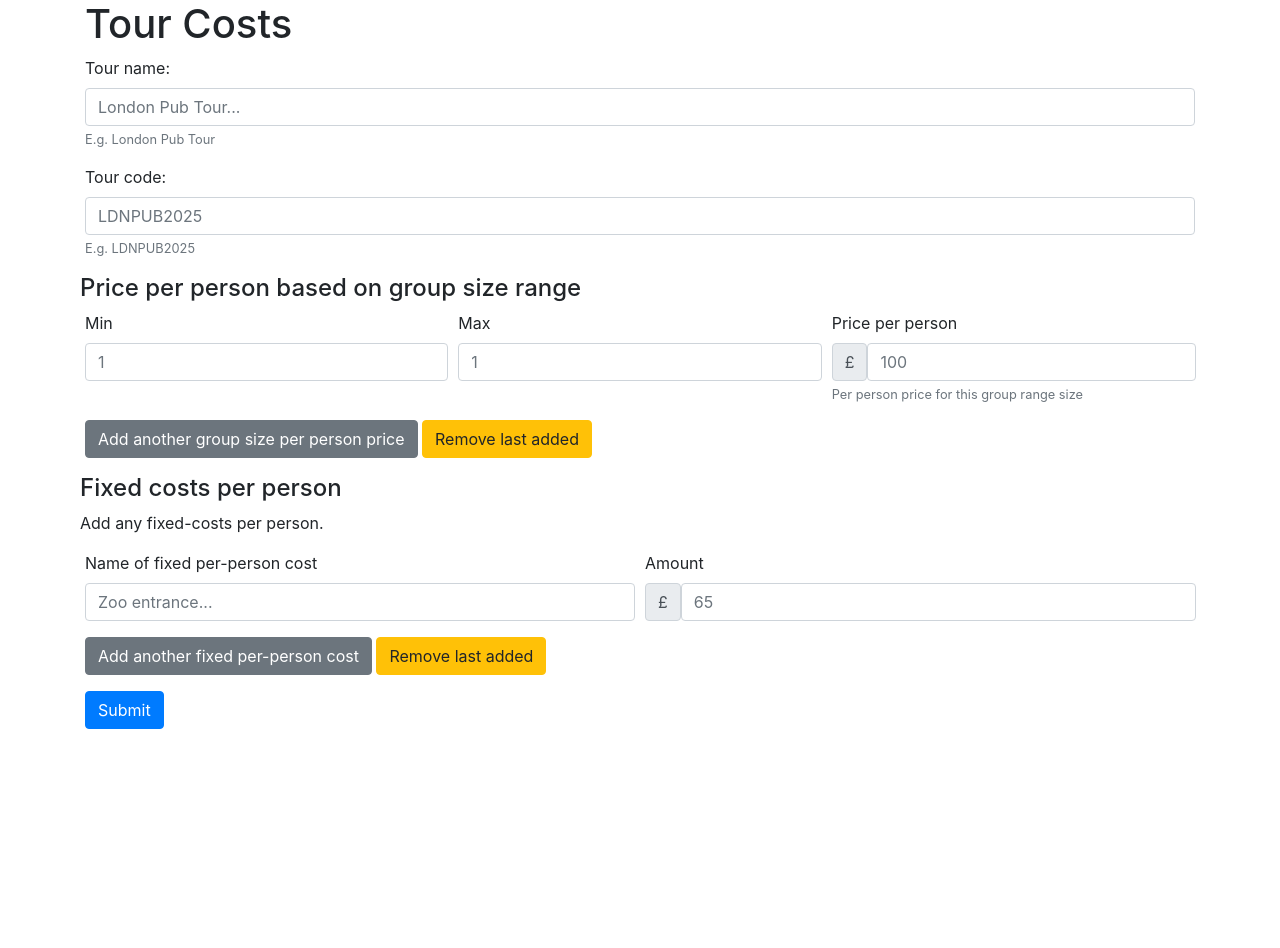
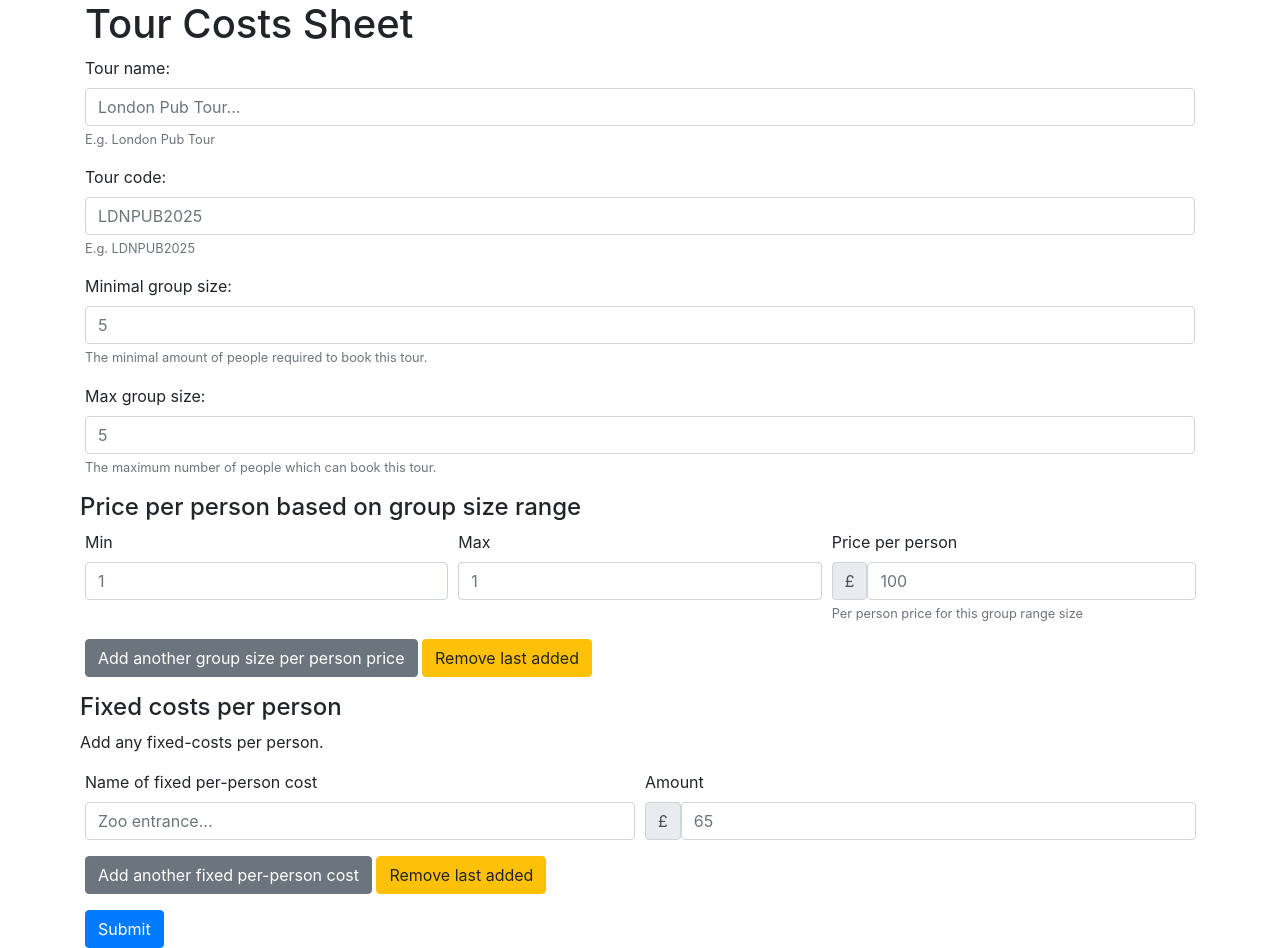
Before and after one commit to KarmaComputing/group-booking-calculator, a Flask app: page / in a window 1280 px wide. Before the commit the page ends 729 px from the top, so only its background shows below. Run offline with Flask 3, Linux system fonts and the light colour scheme; some libraries are stand-ins or nearby versions.

Commit message:
minimal add/store/list tours

```diff
--- a/app.py
+++ b/app.py
@@ -1,5 +1,7 @@
-from flask import Flask, render_template, flash, request
+from flask import Flask, render_template, flash, request, redirect, url_for, jsonify
 import secrets
+import json
+import pickle
 
 """
 
@@ -32,13 +34,10 @@ tour = {
 def calculate_cost_per_person(tour, number_of_people):
     total_cost = 0
     fixed_costs = 0
-    # Honour the max/min people allowed on a tour
-    assert number_of_people <= tour["pricing_rules"]["max_people"]
-    assert number_of_people >= tour["pricing_rules"]["min_people"]
 
     # Calculate the fixed costs
     for fixed_cost in tour["pricing_rules"]["fix_costs_per_person"]:
-        fixed_costs += fixed_cost["amount"]
+        fixed_costs += int(fixed_cost["amount"])
         print(
             f"Adding fixed_cost {fixed_cost['name']}: £{fixed_cost['amount']}"
         )  # noqa: E501
@@ -73,24 +72,100 @@ def calculate_cost_per_person(tour, number_of_people):
 app = Flask(__name__)
 app.secret_key = secrets.token_hex()
 
+# Load previously pickled tours if present
+try:
+    fp = open("tours-pickle", mode="rb")
+    tours = pickle.load(fp)
+    tours = json.loads(tours)
+except (FileNotFoundError, EOFError):
+    print("picke file is FileNotFoundError or EOFError. Writing empty tours list")
+    with open("tours-pickle", mode="wb") as fp:
+        stub = json.dumps([])
+        pickle.dump(stub, fp)
+except Exception as e:
+    print(f"Error pickle {e}")
+
+
+def save_tours_to_pickle_file(tours):
+    # TODO assure structure
+    with open("tours-pickle", mode="wb") as fp:
+        pickle.dump(json.dumps(tours), fp)
+
 
 @app.route("/")
 def index():
     return render_template("admin.html")
 
 
+@app.route("/tours")
+def list_tours():
+    return render_template("list-tours.html", tours=tours)
+
+
 @app.route("/api/tour", methods=["POST"])
 def add_tour():
     # Get tour name
     tour_name = request.form.get("tour_name")
+    tour_code = request.form.get("tour_code")
+    min_people = request.form.get("min_people")
+    max_people = request.form.get("max_people")
+
     # Get fixed costs per person
-    for fixed_per_person_cost_name in request.form.getlist(
+    fixed_per_person_cost_names = request.form.getlist(
         "fixed_per_person_cost_name"
-    ):
-        print(fixed_per_person_cost_name)
-    for fixed_per_person_cost_amount in request.form.getlist(
+    )  # noqa: E501
+    fixed_per_person_cost_amounts = request.form.getlist(
         "fixed_per_person_cost_amount"
-    ):
-        print(fixed_per_person_cost_amount)
+    )  # noqa: E501
+
+    fix_costs_per_person = dict(
+        zip(fixed_per_person_cost_names, fixed_per_person_cost_amounts)
+    )
+    print(f"fix_costs_per_person are {fix_costs_per_person}")
+
+    fix_costs_per_person = [
+        {"name": fixed_pp_cost_name, "amount": fixed_pp_cost_amount}
+        for fixed_pp_cost_name, fixed_pp_cost_amount in zip(
+            fixed_per_person_cost_names, fixed_per_person_cost_amounts
+        )
+    ]
+
+    # Get prices per person group size ranges
+    min_people_group_size_prices = request.form.getlist(
+        "min_people_group_size_price"
+    )  # noqa: E501
+
+    max_people_group_size_prices = request.form.getlist(
+        "max_people_group_size_price"
+    )  # noqa: E501
+
+    group_size_price_per_persons = request.form.getlist(
+        "group_size_price_per_person"
+    )  # noqa: E501
+
+    # Combind min/max/price_per_person into structure desired for calculation
+    price_per_person_based_on_size_of_group = [
+        {"min": int(min_p), "max": int(max_p), "price_per_person": int(price)}
+        for min_p, max_p, price in zip(
+            min_people_group_size_prices,
+            max_people_group_size_prices,
+            group_size_price_per_persons,
+        )
+    ]
+
+    # Build valid tour object
+    tour = {
+        "name": tour_name,
+        "pricing_rules": {
+            "max_people": int(max_people),
+            "min_people": int(min_people),
+            "fix_costs_per_person": fix_costs_per_person,
+            "price_per_person_based_on_size_of_group": price_per_person_based_on_size_of_group,
+        },
+    }
+
+    tours.append(tour)
+    save_tours_to_pickle_file(tours)
+
     flash(f"Tour added: {tour_name}")
-    return render_template("admin.html")
+    return redirect(url_for("list_tours"))
--- a/templates/admin.html
+++ b/templates/admin.html
@@ -8,11 +8,11 @@
     <!-- Bootstrap CSS -->
     <link rel="stylesheet" href="https://cdn.jsdelivr.net/npm/bootstrap@4.0.0/dist/css/bootstrap.min.css" integrity="sha384-Gn5384xqQ1aoWXA+058RXPxPg6fy4IWvTNh0E263XmFcJlSAwiGgFAW/dAiS6JXm" crossorigin="anonymous">
 
-    <title>Tour Costs</title>
+    <title>Tour Cost Sheet</title>
   </head>
   <body>
     <div class="container">
-    <h1>Tour Costs</h1>
+    <h1>Tour Costs Sheet</h1>
 
     {% with messages = get_flashed_messages() %}
       {% if messages %}
@@ -33,8 +33,20 @@
 
       <div class="form-group">
         <label for="tour_code">Tour code:</label>
-        <input id="tour_code" name="tour_name" class="form-control" aria-describedby="tour_code_help" placeholder="LDNPUB2025" />
+        <input id="tour_code" name="tour_code" class="form-control" aria-describedby="tour_code_help" placeholder="LDNPUB2025" />
         <small id="tour_code_help" class="form-text text-muted">E.g. LDNPUB2025</small>
+      </div>
+
+      <div class="form-group">
+        <label for="min_people">Minimal group size:</label>
+        <input id="min_people" type="number" name="min_people" class="form-control" aria-describedby="min_people_help" placeholder="5" />
+        <small id="min_people_help" class="form-text text-muted">The minimal amount of people required to book this tour.</small>
+      </div>
+
+      <div class="form-group">
+        <label for="max_people">Max group size:</label>
+        <input id="max_people" type="number" name="max_people" class="form-control" aria-describedby="max_people_help" placeholder="5" />
+        <small id="max_people_help" class="form-text text-muted">The maximum number of people which can book this tour.</small>
       </div>
 
       <div class="form-row">
@@ -56,7 +68,7 @@
 
           <div class="input-group-prepend">
             <div class="input-group-text">&pound;</div>
-					    <input type="number" class="form-control" aria-describedby="group_size_price_per_person_help" name="max_people_group_size_price" placeholder="100">
+					    <input type="number" class="form-control" aria-describedby="group_size_price_per_person_help" name="group_size_price_per_person" placeholder="100">
           </div>
           <small id="group_size_price_per_person_help" class="form-text text-muted">Per person price for this group range size</small>
 				</div>
```
Also changed, not shown: templates/list-tours.html (added, +93 -0 lines).
